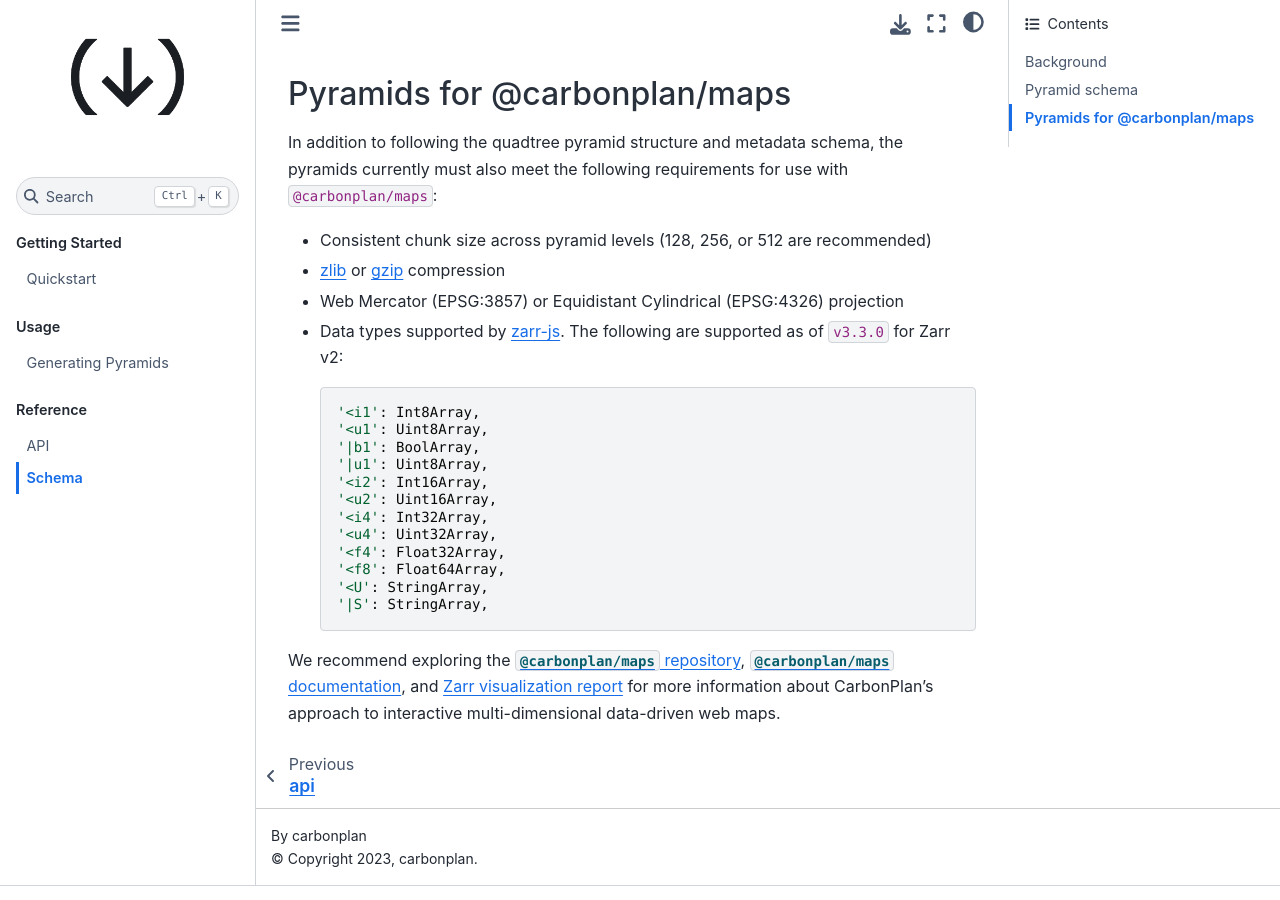
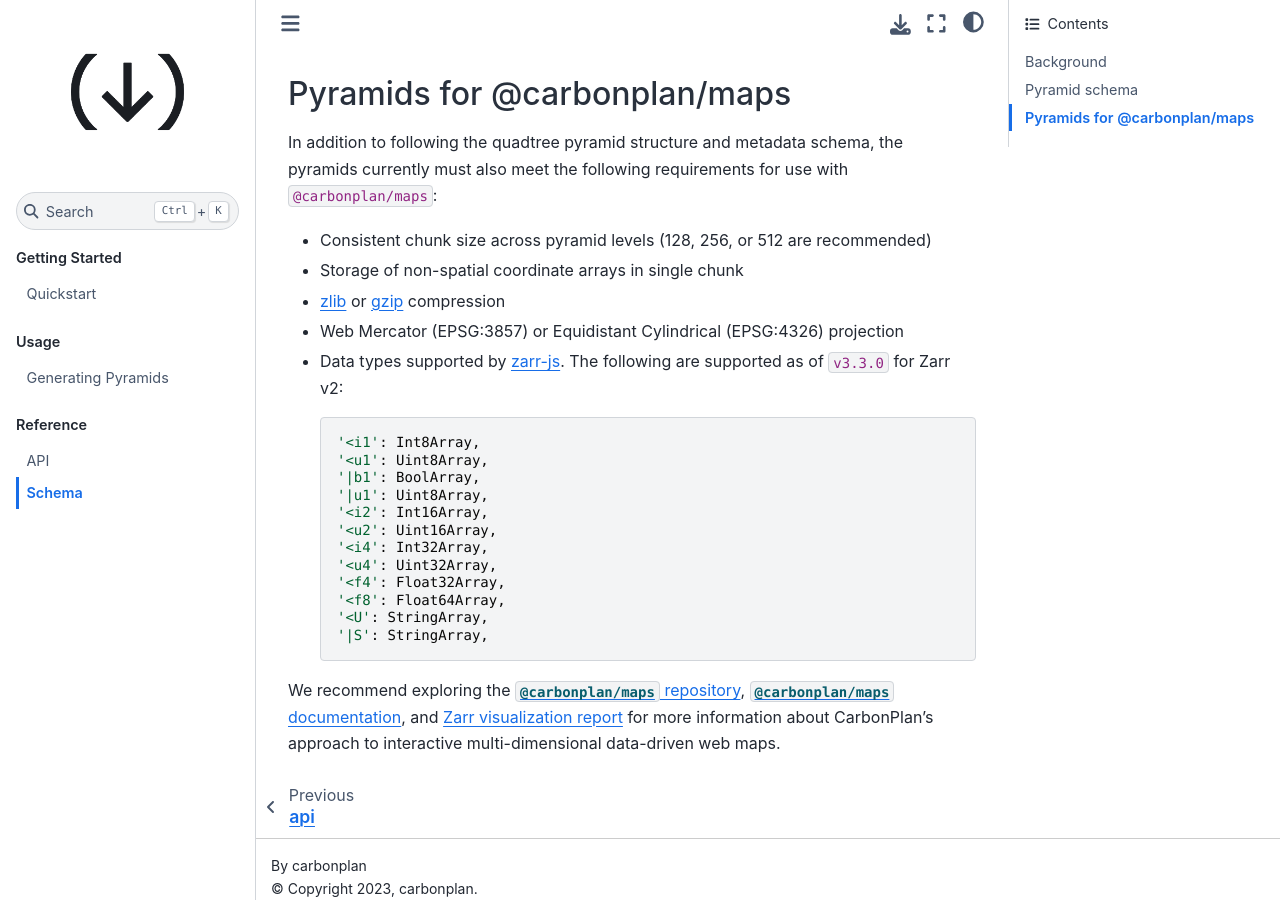
Before and after one commit to carbonplan/ndpyramid, a Sphinx documentation site: the page built from docs/schema.md, in a window 1280 px wide and 900 px high, scrolled down 1975 px. Built offline with Sphinx 7.4.7 and the Sphinx Book theme 1.1.4, drawn with Linux system fonts in a browser that asks for light colours.

Commit message:
Document coordinate array chunking requirement (#98)

```diff
--- a/docs/schema.md
+++ b/docs/schema.md
@@ -69,6 +69,7 @@
 In addition to following the quadtree pyramid structure and metadata schema, the pyramids currently must also meet the following requirements for use with `@carbonplan/maps`:
 
 - Consistent chunk size across pyramid levels (128, 256, or 512 are recommended)
+- Storage of non-spatial coordinate arrays in single chunk
 - [zlib](https://numcodecs.readthedocs.io/en/stable/zlib.html) or [gzip](https://numcodecs.readthedocs.io/en/stable/gzip.html) compression
 - Web Mercator (EPSG:3857) or Equidistant Cylindrical (EPSG:4326) projection
 - Data types supported by [zarr-js](https://github.com/freeman-lab/zarr-js). The following are supported as of `v3.3.0` for Zarr v2:
```
